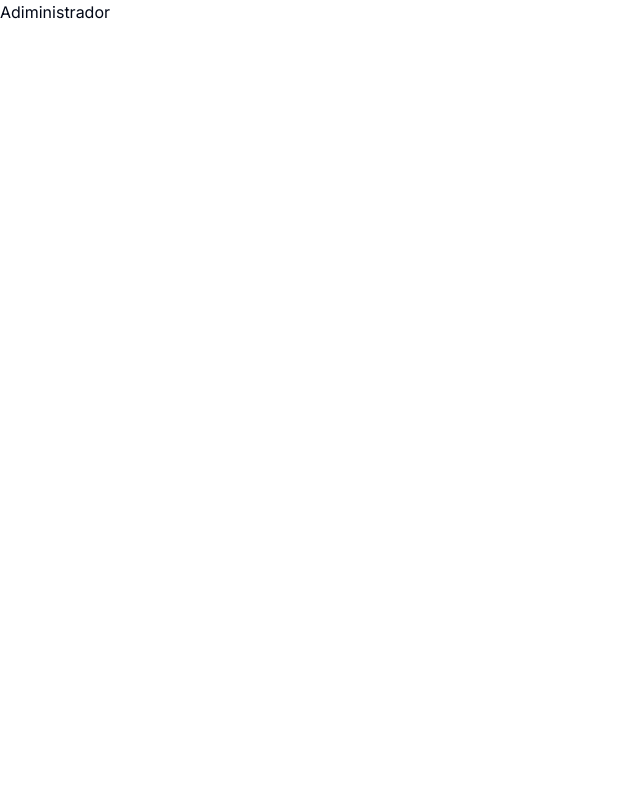
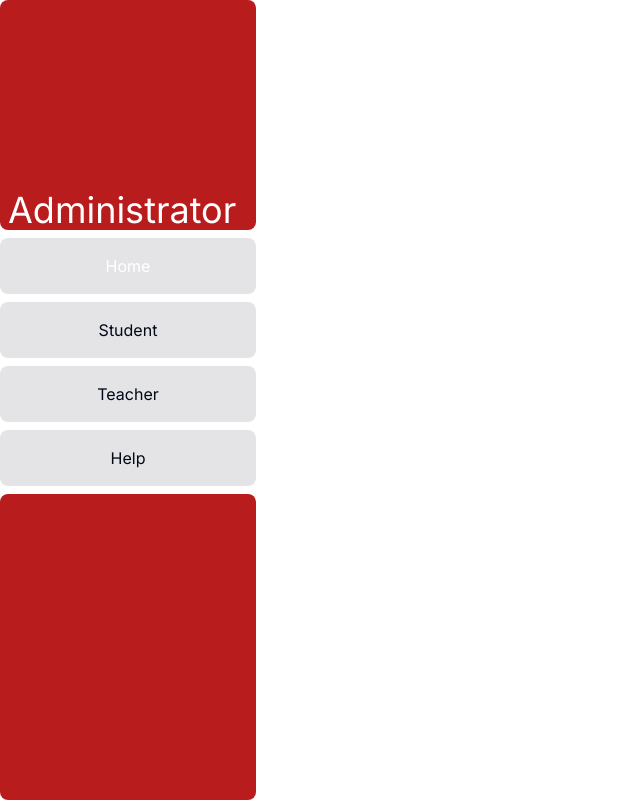
Before and after one commit to 1Edum/EscolaMVC, a Next.js app: page /admin in a window 1280 px wide. Shown: the whole page, without its empty margins (0-640 px from the left). Built offline with nearby package versions, Linux system fonts and the light colour scheme.

Commit message:
sheat: create admin setup

```diff
--- /dev/null
+++ b/app/admin/layout.tsx
@@ -0,0 +1,13 @@
+import Sidebar from "./_components/sidebar";
+
+
+export default function Layout({ children }: { children: React.ReactNode }) {
+  return (
+    <div className="flex h-screen flex-col md:flex-row md:overflow-hidden">
+      <div className="w-full flex-none md:w-64">
+        <Sidebar />
+      </div>
+      <div className="flex-grow p-6 md:overflow-y-auto md:p-12">{children}</div>
+    </div>
+  );
+}
--- a/app/admin/page.tsx
+++ b/app/admin/page.tsx
@@ -1,9 +1,11 @@
 import React from 'react'
 
-function Page() {
+function page() {
   return (
-    <div>Adiministrador</div>
+    <div>
+
+    </div>
   )
 }
 
-export default Page
+export default page
```
